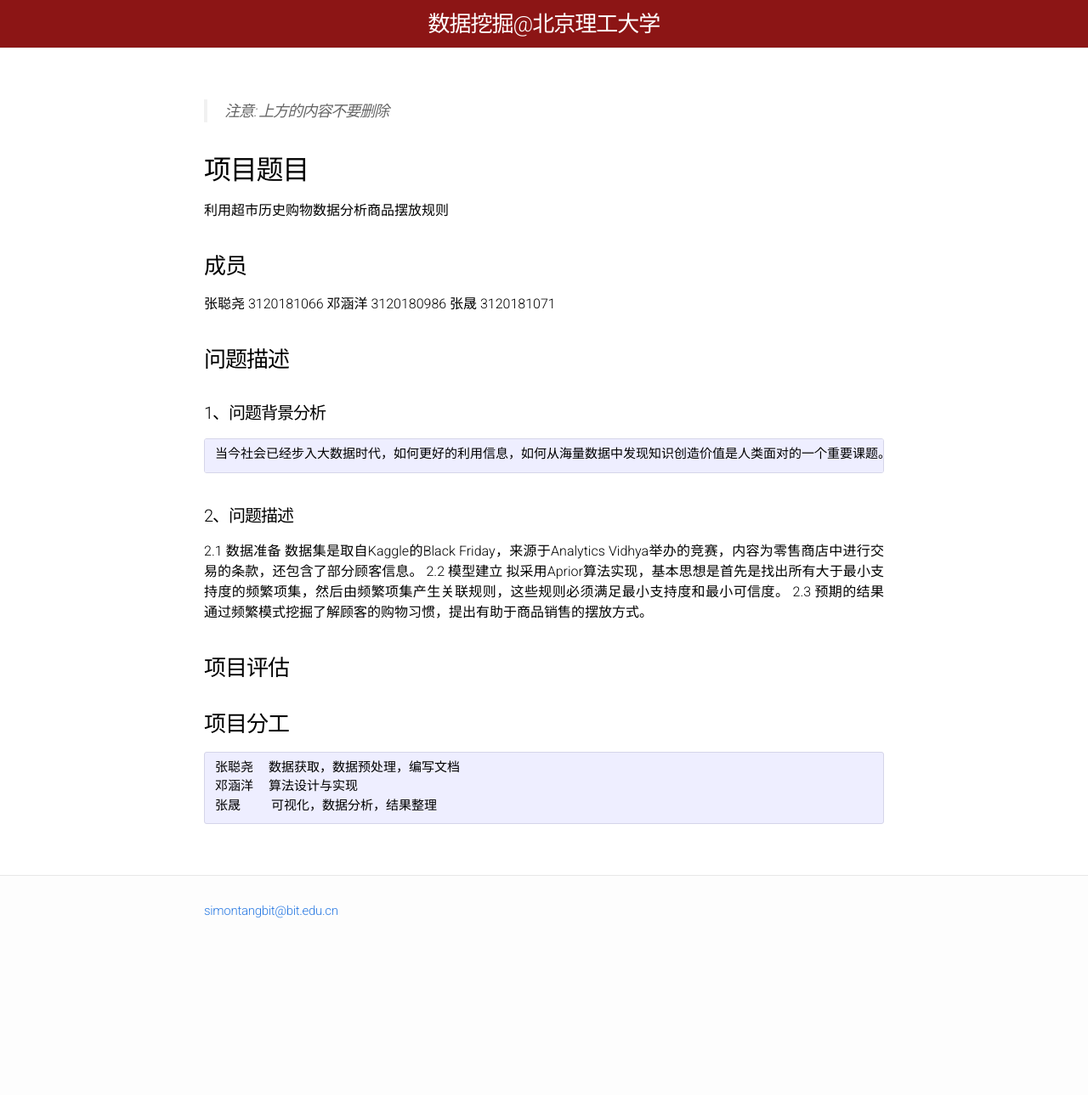
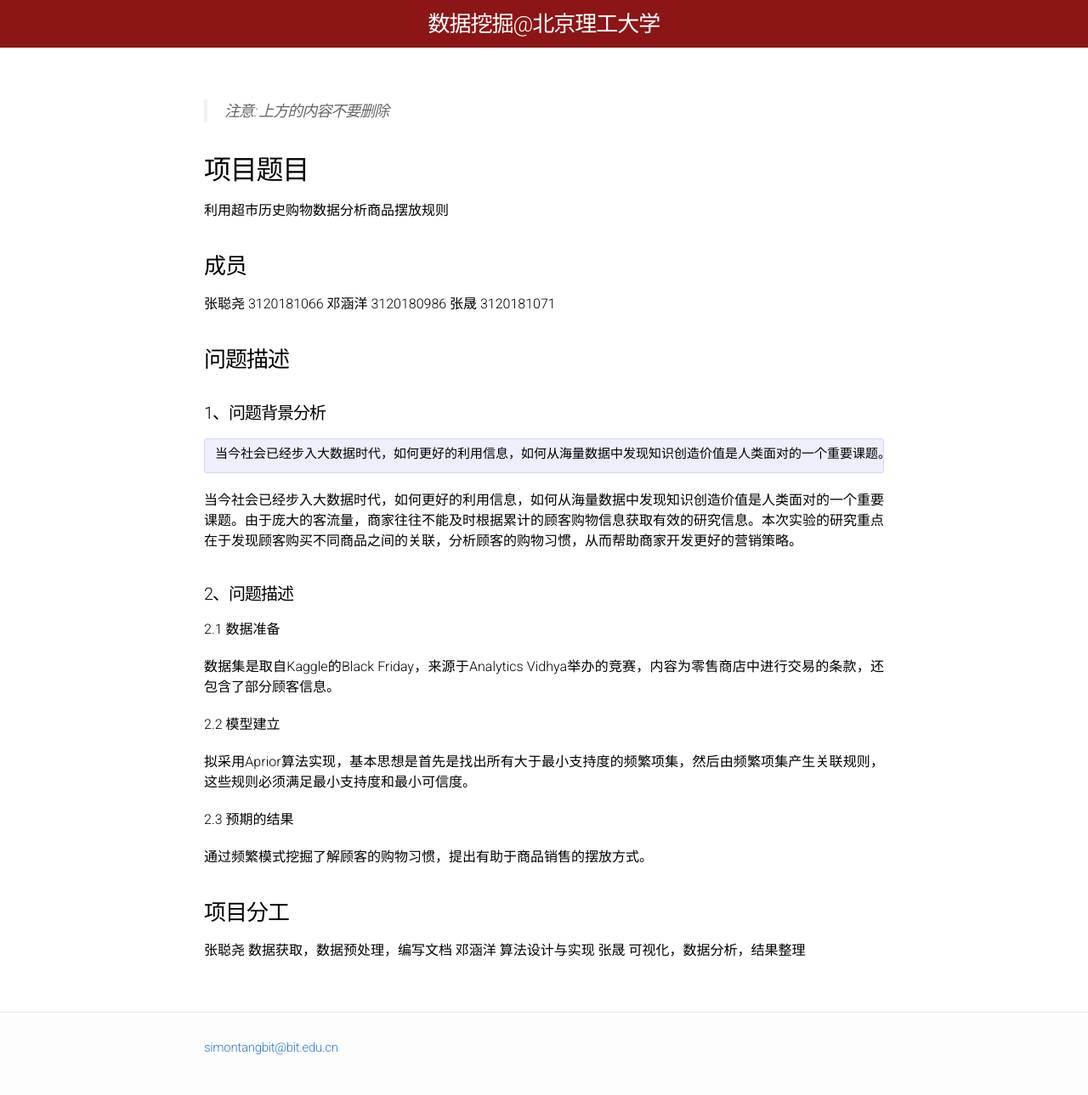
Before and after one commit to BITDM/bitdm.github.io, a Jekyll site: the page built from 2019/projects/P07/proposal.md, in a window 1280 px wide. Shown: the whole page at 85% size. Built offline with Jekyll 4.4.1, drawn with Linux system fonts in a browser that asks for light colours; before the commit the page ends 1129 px from its top, so only the background shows below that.

Commit message:
第7组阶段报告 (#363)
* Update proposal.md

* Create midterm

* Create readMe

* Add files via upload

* Update midterm

* Update midterm

* Update midterm

* Update midterm

* Update proposal.md

* Create final

```diff
--- a/2019/projects/P07/proposal.md
+++ b/2019/projects/P07/proposal.md
@@ -7,9 +7,11 @@ permalink: /2019/projects/p07/proposal/
 > 注意: 上方的内容不要删除
 
 ## 项目题目
+
 利用超市历史购物数据分析商品摆放规则
 
 ### 成员
+
 张聪尧  3120181066
 邓涵洋  3120180986
 张晟    3120181071
@@ -19,17 +21,24 @@ permalink: /2019/projects/p07/proposal/
 #### 1、问题背景分析
     当今社会已经步入大数据时代，如何更好的利用信息，如何从海量数据中发现知识创造价值是人类面对的一个重要课题。由于庞大的客流量，商家往往不能及时根据累计的顾客购物信息获取有效的研究信息。本次实验的研究重点在于发现顾客购买不同商品之间的关联，分析顾客的购物习惯，从而帮助商家开发更好的营销策略。
 
+当今社会已经步入大数据时代，如何更好的利用信息，如何从海量数据中发现知识创造价值是人类面对的一个重要课题。由于庞大的客流量，商家往往不能及时根据累计的顾客购物信息获取有效的研究信息。本次实验的研究重点在于发现顾客购买不同商品之间的关联，分析顾客的购物习惯，从而帮助商家开发更好的营销策略。
+
 #### 2、问题描述
 
 2.1 数据准备
-    数据集是取自Kaggle的Black Friday，来源于Analytics Vidhya举办的竞赛，内容为零售商店中进行交易的条款，还包含了部分顾客信息。
+
+数据集是取自Kaggle的Black Friday，来源于Analytics Vidhya举办的竞赛，内容为零售商店中进行交易的条款，还包含了部分顾客信息。
+
 2.2 模型建立
-    拟采用Aprior算法实现，基本思想是首先是找出所有大于最小支持度的频繁项集，然后由频繁项集产生关联规则，这些规则必须满足最小支持度和最小可信度。
+
+拟采用Aprior算法实现，基本思想是首先是找出所有大于最小支持度的频繁项集，然后由频繁项集产生关联规则，这些规则必须满足最小支持度和最小可信度。
+
 2.3 预期的结果
-    通过频繁模式挖掘了解顾客的购物习惯，提出有助于商品销售的摆放方式。
-### 项目评估
+
+通过频繁模式挖掘了解顾客的购物习惯，提出有助于商品销售的摆放方式。
 
 ### 项目分工
-    张聪尧  数据获取，数据预处理，编写文档
-    邓涵洋  算法设计与实现
-    张晟    可视化，数据分析，结果整理
+
+张聪尧  数据获取，数据预处理，编写文档
+邓涵洋  算法设计与实现
+张晟    可视化，数据分析，结果整理
```
Also changed, not shown: 2019/projects/P07/image/ex1data.PNG (added), 2019/projects/P07/image/ex1result.PNG (added), 2019/projects/P07/image/ex2data.PNG (added), 2019/projects/P07/image/ex2result.PNG (added), 2019/projects/P07/image/ex3result.PNG (added), 3 other files.
